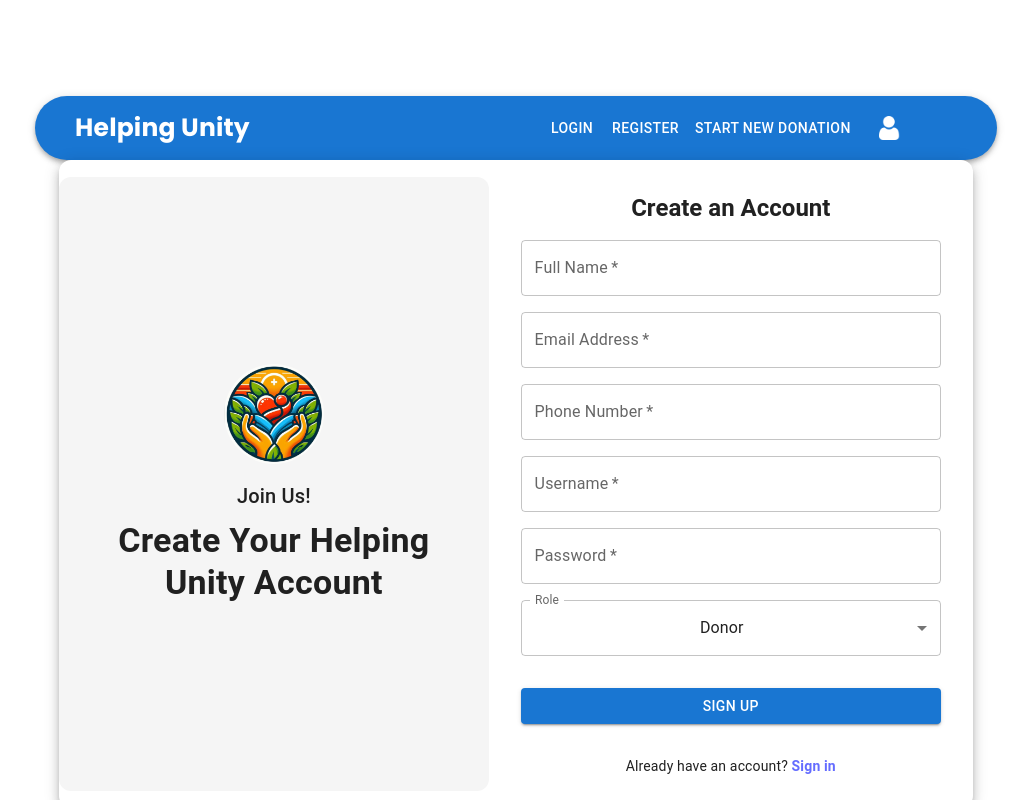
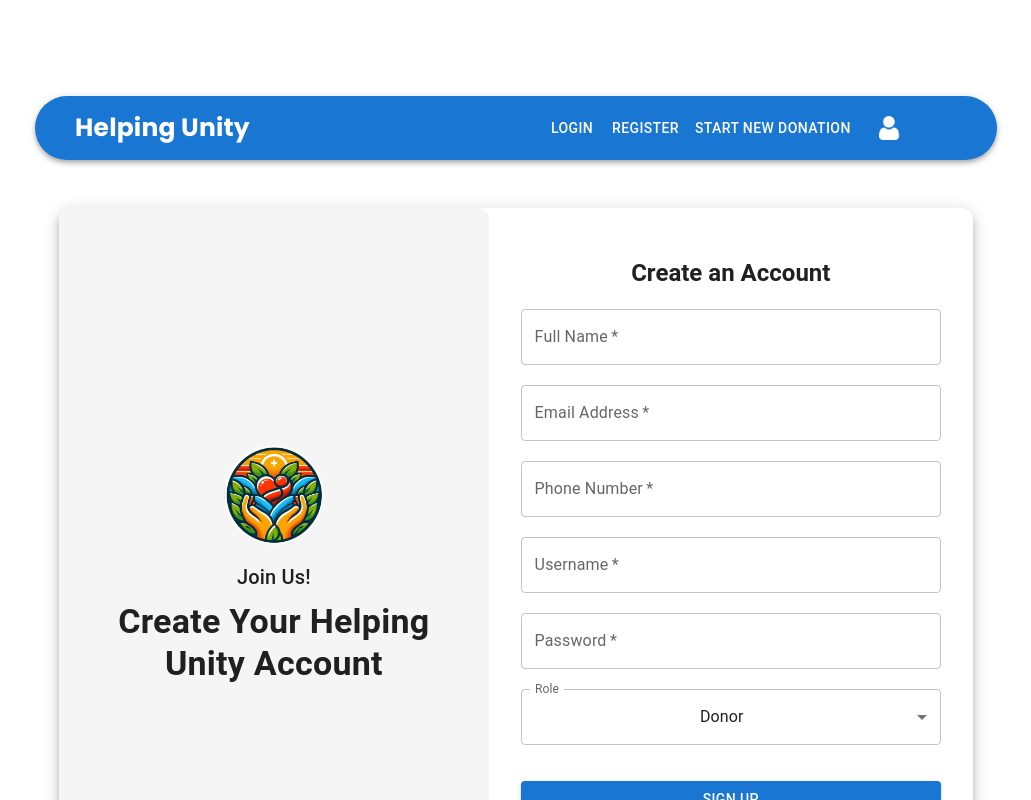
Before and after one commit to HelpingUnity/Helping-Unity-Front-End, a React (Vite) app: page /register in a window 1280 px wide. Shown: the top 800 px of the page, without its empty margins (124-1155 px from the left). Built offline with nearby package versions, Linux system fonts and the light colour scheme.

Commit message:
Fixed the position of the Navigation Bar

```diff
--- a/src/components/Register.jsx
+++ b/src/components/Register.jsx
@@ -28,10 +28,10 @@ const Register = () => {
   };
 
   return (
-    <Container component="main" maxWidth="lg" sx={{ display: 'flex', height: '100vh', alignItems: 'center', justifyContent: 'center' }}>
+    <Container component="main" maxWidth="lg" sx={{ display: 'flex', alignItems: 'center', justifyContent: 'center', marginTop: 25, marginBottom: 15 }}>
       <Paper elevation={7} sx={{ display: 'flex', width: '100%', maxWidth: 1200, padding: 0, alignItems: 'center' , borderRadius: 3,marginTop:-19 }}>
         {/* Left Section with Logo & Text */}
-        <Box sx={{ width: '40%', backgroundColor: '#f5f5f5', padding: 4, display: 'flex', flexDirection: 'column', alignItems: 'center', justifyContent: 'center' ,height:550,borderRadius: 3}}>
+        <Box sx={{ width: '40%', backgroundColor: '#f5f5f5', padding: 4, display: 'flex', flexDirection: 'column', alignItems: 'center', justifyContent: 'center', borderRadius: 3 ,height: 650}}>
           <img src="src/assets/image.png" alt="Helping Unity" style={{ width: '100px', marginBottom: 16, borderRadius: 50 }} />
           <Typography variant="h6">Join Us!</Typography>
           <Typography variant="h4" sx={{ fontWeight: 'bold', mt: 1, textAlign: 'center' }}>
@@ -40,7 +40,7 @@ const Register = () => {
         </Box>
 
         {/* Right Section with Form */}
-        <Box component="form" onSubmit={handleSubmit} sx={{ flex: 1, display: 'flex', flexDirection: 'column', alignItems: 'center', gap: 2, padding: 4 }}>
+        <Box component="form" onSubmit={handleSubmit} sx={{ flex: 1, display: 'flex', flexDirection: 'column', alignItems: 'center', gap: 2.5, padding: 4 }}>
           <Typography variant="h5" fontWeight="bold">Create an Account</Typography>
           {error && <Alert severity="error" sx={{ width: '100%' }}>{error}</Alert>}
           <TextField required fullWidth name="fullName" label="Full Name" value={formData.fullName} onChange={handleChange} />
```
